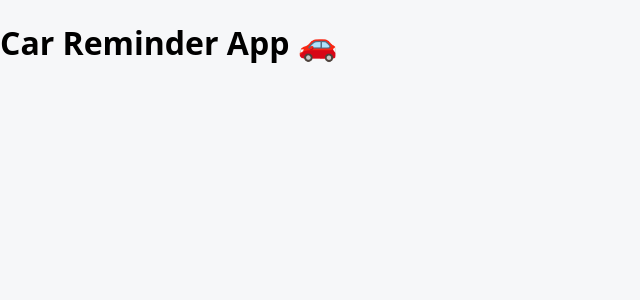
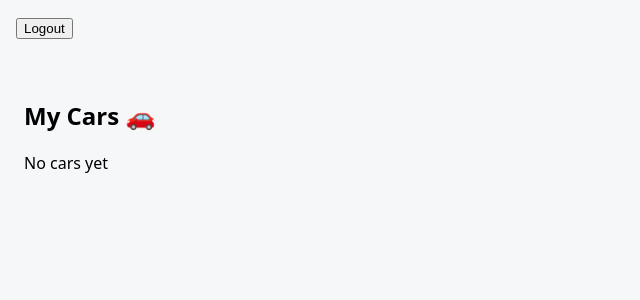
Before and after one commit to BozhidarZagorov/CarsVIFI, a React (Vite) app in the folder carVIFI/: page /cars in a window 1280 px wide. Shown: the top 300 px of the page, without its empty margins (0-640 px from the left). Built offline with nearby package versions, Linux system fonts and the light colour scheme; no server answers; sample sign-in values are in the browser's storage.

Commit message:
update main and app

```diff
--- a/carVIFI/src/App.jsx
+++ b/carVIFI/src/App.jsx
@@ -1,10 +1,32 @@
-import { useState } from 'react'
+import { Routes, Route, Navigate } from "react-router-dom";
+import AuthPage from "./pages/AuthPage";
+import YourCars from "./pages/YourCars";
+import ProtectedRoute from "./components/ProtectedRoute";
+import { logoutUser } from "./services/auth";
+import { useAuth } from "./ctx/AuthContext";
 
 function App() {
+  const { user } = useAuth();
+
   return (
-    <div>
-      <h1>Car Reminder App 🚗</h1>
-    </div>
+    <>
+      {user && (
+        <div style={{ padding: 16 }}>
+          <button onClick={logoutUser}>Logout</button>
+        </div>
+      )}
+
+      <Routes>
+        <Route path="/login" element={<AuthPage />} />
+        <Route path="/cars"element={
+            <ProtectedRoute>
+              <YourCars />
+            </ProtectedRoute>
+          }
+        />
+        <Route path="*" element={<Navigate to={user ? "/cars" : "/login"} replace />}/>
+      </Routes>
+    </>
   );
 }
 
--- a/carVIFI/src/main.jsx
+++ b/carVIFI/src/main.jsx
@@ -1,10 +1,16 @@
-import React from 'react'
-import ReactDOM from 'react-dom/client';
-import App from './App.jsx'
-import './styles/main.css';
+import React from "react";
+import ReactDOM from "react-dom/client";
+import { BrowserRouter } from "react-router-dom";
+import App from "./App";
+import { AuthProvider } from "./ctx/AuthContext";
+import "./styles/main.css";
 
-ReactDOM.createRoot(document.getElementById('root')).render(
+ReactDOM.createRoot(document.getElementById("root")).render(
   <React.StrictMode>
-    <App />
+    <BrowserRouter>
+      <AuthProvider>
+        <App />
+      </AuthProvider>
+    </BrowserRouter>
   </React.StrictMode>
-)
+);
```
